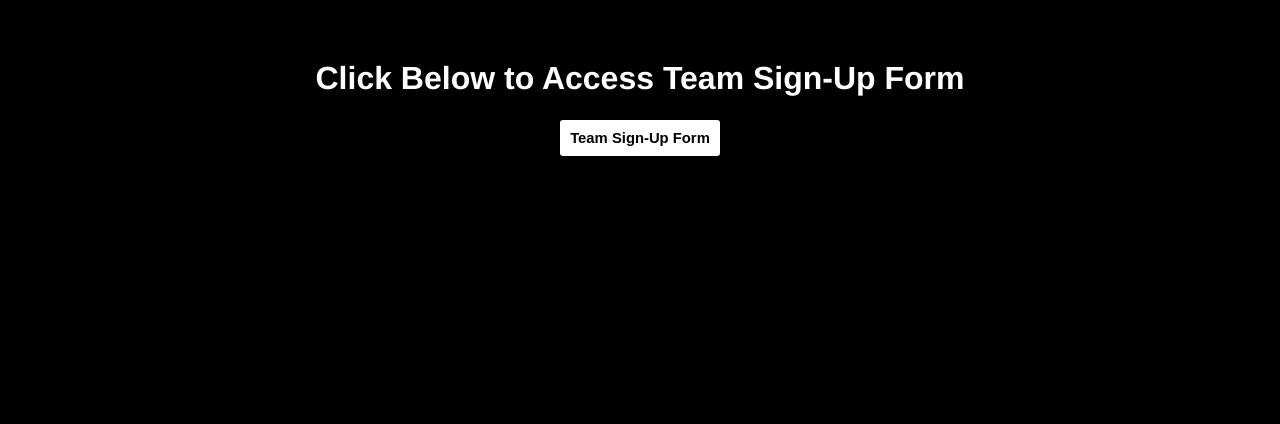
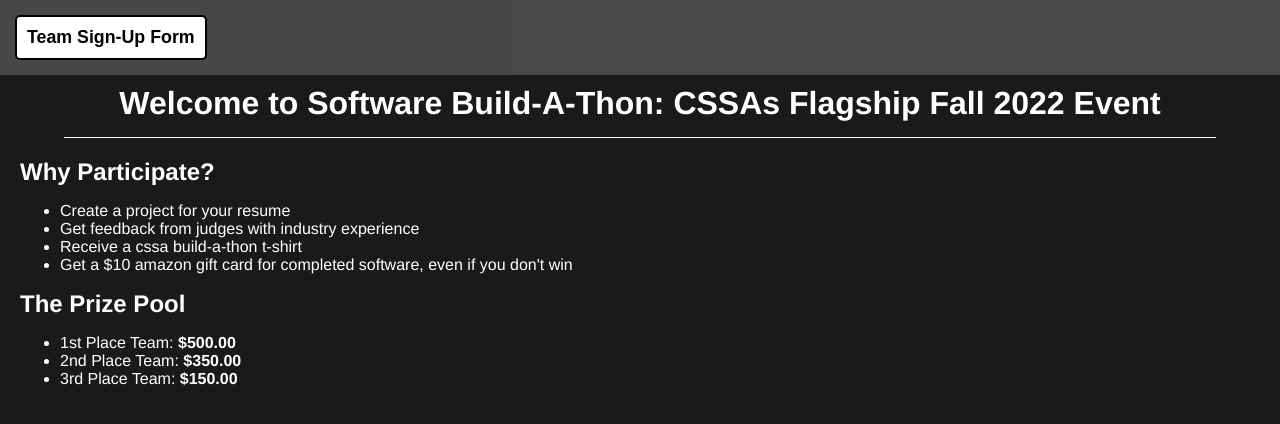
Before and after one commit to Yonava/CSSA-Build-A-Thon-2022, a Vue app: page / in a window 1280 px wide. Shown: the top 424 px of the page. Built offline with nearby package versions, Linux system fonts and the light colour scheme.

Commit message:
updated site with info

```diff
--- a/src/App.vue
+++ b/src/App.vue
@@ -1,16 +1,38 @@
 <template>
   <div id="app">
-    <h1>
-      Click Below to Access Team Sign-Up Form
-    </h1>
-    <button>
+    <header>
       <a
+        class="sign-up"
         href="https://forms.gle/yP9vPjvE54VciRQe8"
         target="_blank"
-        >
-        Team Sign-Up Form
+      >
+        <button>
+          Team Sign-Up Form
+        </button>
       </a>
-    </button>
+    </header>
+    <div style="width: 100%; height: 25px;"></div>
+    <div style="text-align: center">
+      <h1>Welcome to Software Build-A-Thon: CSSAs Flagship Fall 2022 Event</h1>
+    </div>
+    <div class="center">
+      <div style="width: 90%; height: 1px; background-color: white; margin-top: 15px"></div>
+    </div>
+    <div class="info">
+      <h2 class="info-heading">Why Participate?</h2>
+      <ul>
+        <li>Create a project for your resume</li>
+        <li>Get feedback from judges with industry experience</li>
+        <li>Receive a cssa build-a-thon t-shirt</li>
+        <li>Get a $10 amazon gift card for completed software, even if you don't win</li>
+      </ul>
+      <h2 class="info-heading">The Prize Pool</h2>
+      <ul>
+        <li>1st Place Team: <b>$500.00</b></li>
+        <li>2nd Place Team: <b>$350.00</b></li>
+        <li>3rd Place Team: <b>$150.00</b></li>
+      </ul>
+    </div>
   </div>
 </template>
 
@@ -23,20 +45,39 @@
 
 <style>
 body {
-  background-color: black;
+  background-color: rgb(26, 26, 26);
+  padding: 0%;
+  margin: 0%;
+}
+
+div.center {
+  display: flex;
+  justify-content: center;
+  align-items: center;
 }
 
 #app {
   font-family: Avenir, Helvetica, Arial, sans-serif;
   -webkit-font-smoothing: antialiased;
   -moz-osx-font-smoothing: grayscale;
-  text-align: center;
   color: #2c3e50;
   margin-top: 60px;
 }
 
 h1 {
   color: white;
+  margin: 0%;
+}
+
+header {
+  display: flex;
+  justify-content: left;
+  align-items: center;
+  width: 100vw;
+  height: 75px;
+  background-color: rgba(255, 255, 255, 0.2);
+  top: 0;
+  position: fixed;
 }
 
 button {
@@ -45,12 +86,28 @@
   border-radius: 5px;
   background-color: white;
   cursor: pointer;
+  font-size: 2ch;
+  color: black;
+  font-weight: bold;
 }
 
-a {
+div.info {
+  /* margin-top: 5px; */
+  padding: 20px;
+  display: flex;
+  justify-content: left;
+  align-content: left;
+  align-items: left;
+  color: white;
+  flex-direction: column;
+}
+
+h2.info-heading {
+  margin: 0%;
+}
+
+a.sign-up {
+  margin-left: 15px;
   text-decoration: none;
-  color: black;
-  font-weight: bold;
-  font-size: 2ch
 }
 </style>
```
Also changed, not shown: 8 other files (tests, documents, lock files or other folders).
